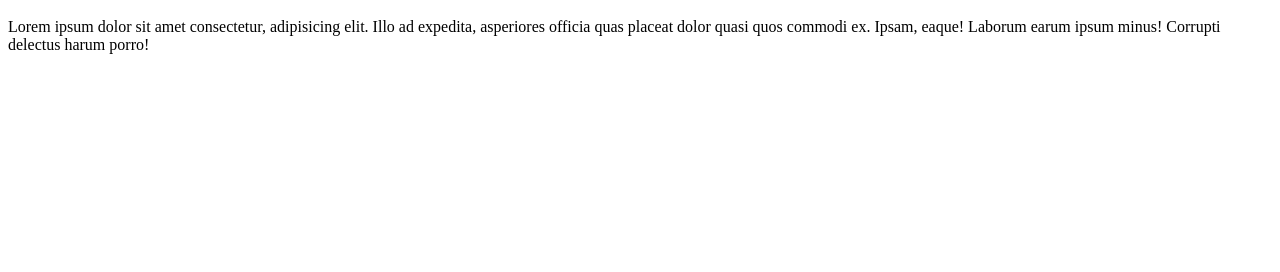
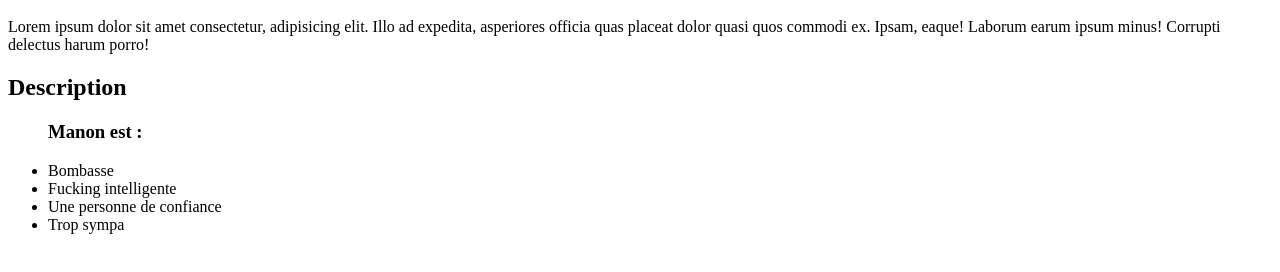
Before and after one commit to elsaalouis/elsaalouis.github.io, a plain HTML site: page index.html in a window 1280 px wide. Shown: the part 48-320 px from the top of the page. Drawn offline with Linux system fonts and the light colour scheme.

Commit message:
Description Manon

```diff
--- a/index.html
+++ b/index.html
@@ -1,2 +1,11 @@
 <h1>Hello World</h1>
 <p>Lorem ipsum dolor sit amet consectetur, adipisicing elit. Illo ad expedita, asperiores officia quas placeat dolor quasi quos commodi ex. Ipsam, eaque! Laborum earum ipsum minus! Corrupti delectus harum porro!</p>
+
+<h2> Description </h2>
+<ul>
+    <h3> Manon est : </h3>
+    <li> Bombasse </li>
+    <li> Fucking intelligente </li>
+    <li> Une personne de confiance </li>
+    <li> Trop sympa </li>
+</ul>
```
Also changed, not shown: 1 other file.
